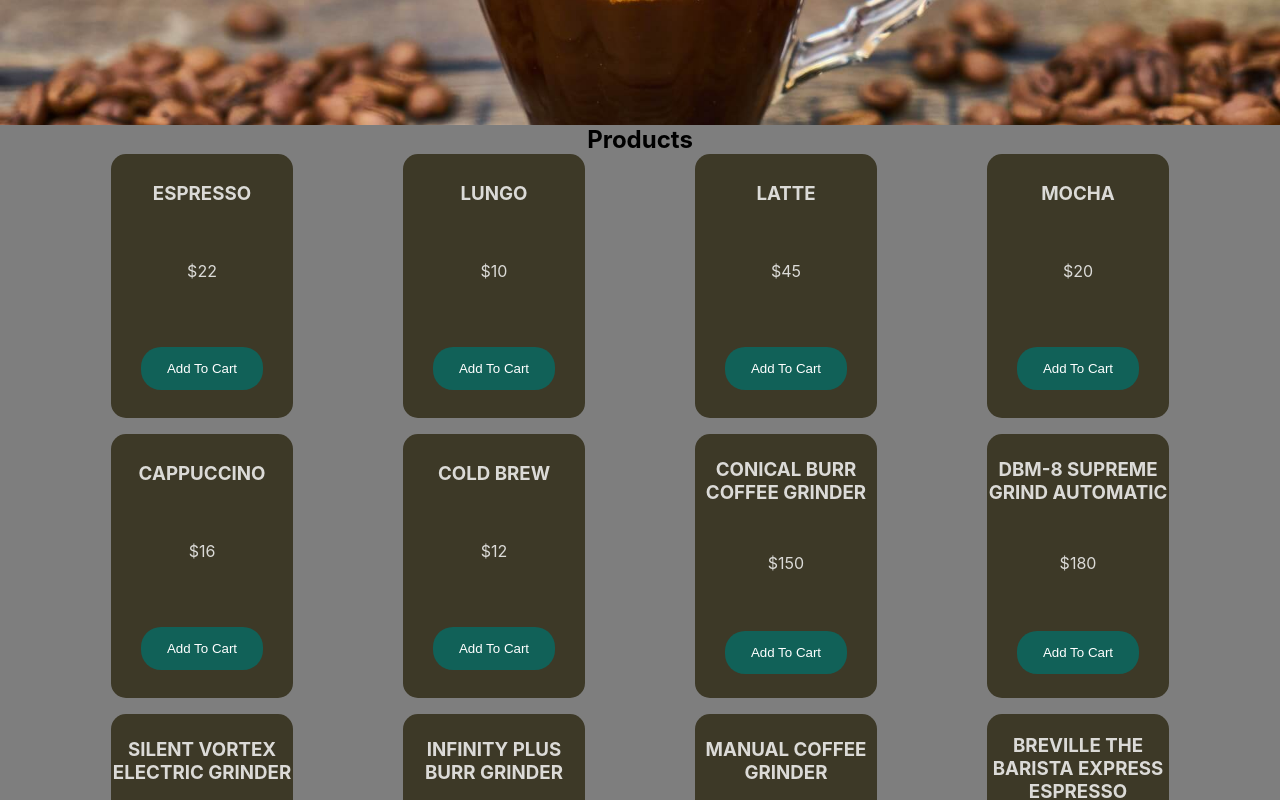
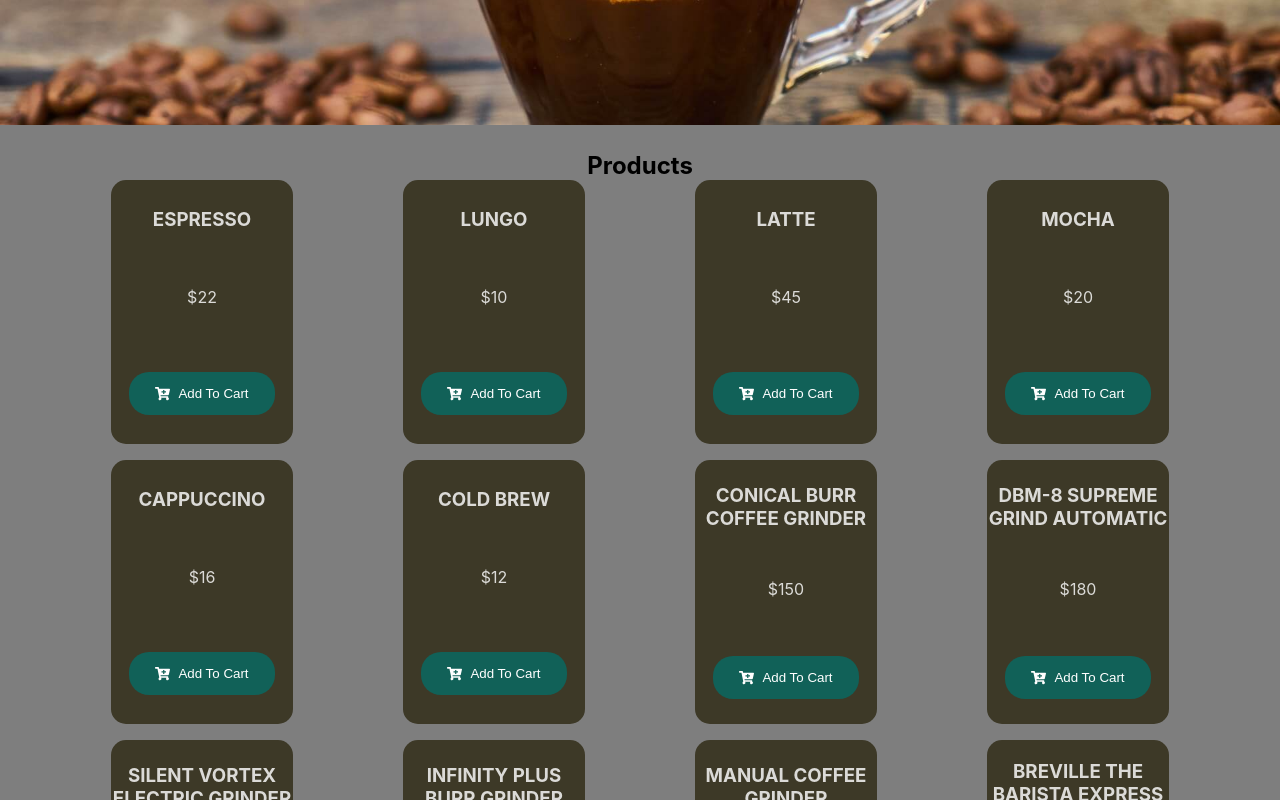
Before and after one commit to Mancefas/react-e-commerce, a React (Create React App) app: page / in a window 1280 px wide. Shown: the part 640-1440 px from the top of the page. Built offline with nearby package versions, Linux system fonts and the light colour scheme.

Commit message:
added icon to Add to Cart btn

```diff
--- a/src/Components/Products/ProductItem.js
+++ b/src/Components/Products/ProductItem.js
@@ -1,6 +1,7 @@
 import React from "react";
 import classes from "./productItem.module.css";
-import AddToCartBTN from "../Cart/AddToCartBTN";
+import { FontAwesomeIcon } from "@fortawesome/react-fontawesome";
+import { faCartPlus } from "@fortawesome/free-solid-svg-icons";
 
 function ProductItem(props) {
   const { products, onAdd } = props;
@@ -11,7 +12,10 @@ function ProductItem(props) {
       <div>${products.price}</div>
       <div>
         {/* <AddToCartBTN onClick={() => onAdd(products)} /> */}
-        <button onClick={() => onAdd(products)}>Add To Cart</button>
+        <button onClick={() => onAdd(products)}>
+          <FontAwesomeIcon className={classes.icon} icon={faCartPlus} />
+          Add To Cart
+        </button>
       </div>
     </div>
   );
--- a/src/Components/Products/Products.module.css
+++ b/src/Components/Products/Products.module.css
@@ -1,9 +1,10 @@
 .section {
   background-color: rgb(126, 126, 126);
   height: fit-content;
+  padding: 2% 0%;
 }
 
-h2 {
+.section h2 {
   text-align: center;
 }
 
--- a/src/Components/Products/productItem.module.css
+++ b/src/Components/Products/productItem.module.css
@@ -27,3 +27,7 @@
   border-color: #5a1a01;
   color: #116158;
 }
+
+.icon {
+  padding-right: 0.5rem;
+}
```
